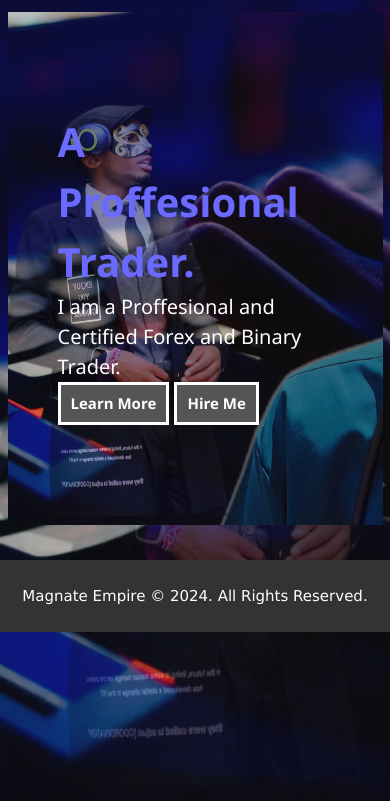
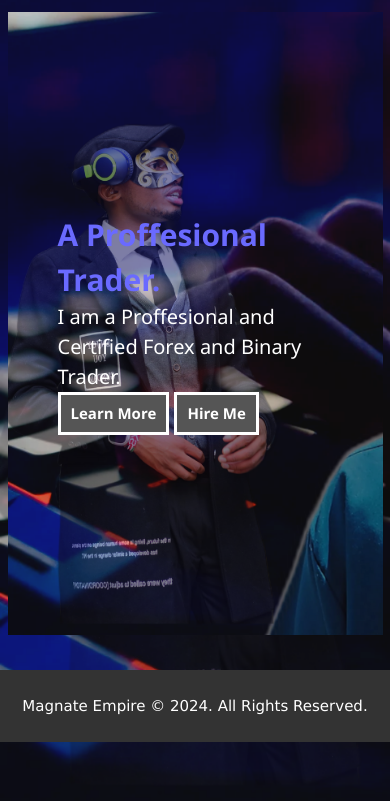
Before and after one commit to jakes-johns/magnateportfolio, a Flask app: page / in a window 390 px wide. Shown: the part 43-844 px from the top of the page. Run offline with Flask 3, Linux system fonts and the light colour scheme.

Commit message:
Update styles.css

```diff
--- a/static/styles.css
+++ b/static/styles.css
@@ -329,7 +329,7 @@
         font-size: 20px;
         background-size: cover;
         background-color: #333;
-        padding: 100px 50px;
+        padding: 200px 50px;
     }
      #navbar ul li a {
         display: block;
@@ -342,4 +342,14 @@
         font-size: 15px;
         padding: 7px 10px;
     }
+     #empire2 {
+        padding: 5px;
+        border-radius: 75px;
+    }
+    #empire2 p {
+        font-size: 20px;
+    }
+    .primary-text {
+        font-size: 30px;
+    }
 }
```
